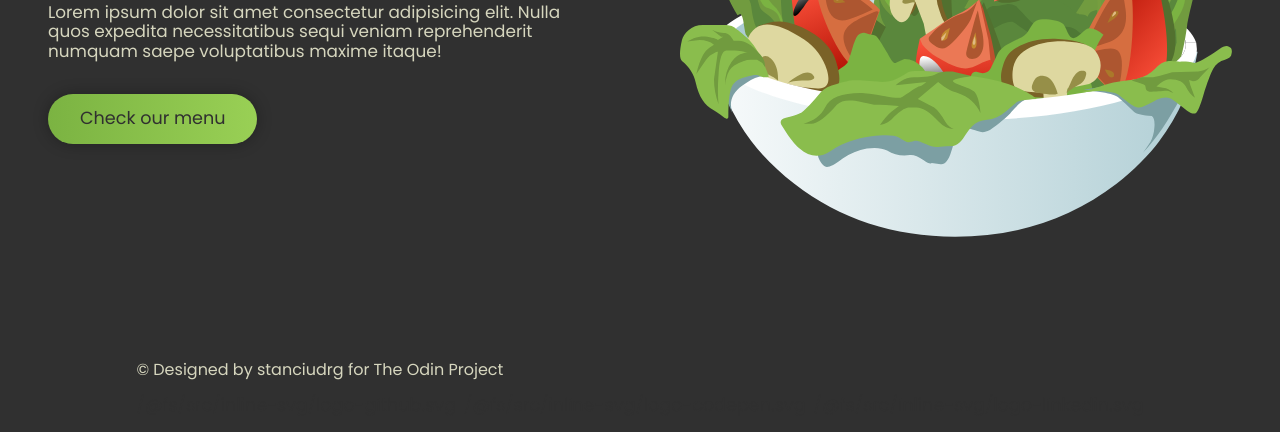
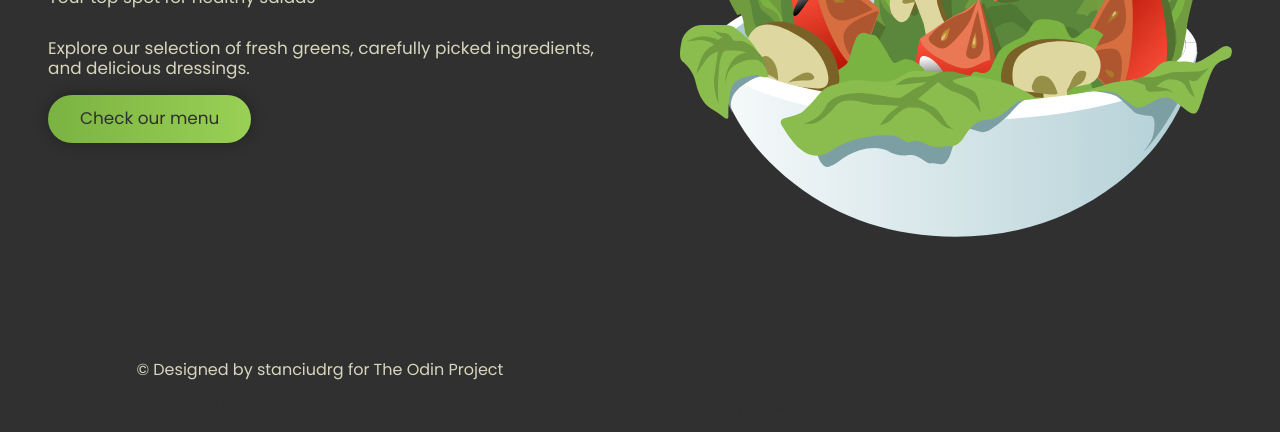
Before and after one commit to stanciudrg/restaurant-page, a website built with webpack: page src/index.html in a window 1280 px wide. Shown: the part 368-800 px from the top of the page. Built offline with nearby package versions, Linux system fonts and the light colour scheme.

Commit message:
Add website introduction on the HomePage

```diff
--- a/src/components/home.js
+++ b/src/components/home.js
@@ -27,15 +27,18 @@ export default function loadHomePage() {
     title.appendChild(titleFirst);
     title.appendChild(titleSecond);
 
-    const paragraph = document.createElement('p');
-    paragraph.textContent = 'Lorem ipsum dolor sit amet consectetur adipisicing elit. Nulla quos expedita necessitatibus sequi veniam reprehenderit numquam saepe voluptatibus maxime itaque!'
+    const paragraphOne = document.createElement('p');
+    paragraphOne.textContent = 'Your top spot for healthy salads'
+    const paragraphTwo = document.createElement('p');
+    paragraphTwo.textContent = 'Explore our selection of fresh greens, carefully picked ingredients, and delicious dressings.';
 
     const button = document.createElement('button');
     button.addEventListener('click', loadMenuPage);
     button.textContent = 'Check our menu';
 
     info.appendChild(title);
-    info.appendChild(paragraph);
+    info.appendChild(paragraphOne);
+    info.appendChild(paragraphTwo);
     info.appendChild(button);
 
     const hero = document.createElement('div');
--- a/src/styles/style.css
+++ b/src/styles/style.css
@@ -163,13 +163,19 @@ main {
     color: var(--primary-color);
 }
 
-.info p {
+.info p:first-of-type {
     font-size: clamp(1rem, 0.8714rem + 0.2286vw, 1.1rem);
-    margin: 1rem 0 2rem 0;
+    margin: 0 0 2rem 0;
+}
+
+.info p:last-of-type {
+    font-size: clamp(1rem, 0.8714rem + 0.2286vw, 1.1rem);
+    margin: 1rem 0 1rem 0;
 }
 
 .info button {
     width: auto;
+    font-size: clamp(1rem, 0.8714rem + 0.2286vw, 1.1rem);
     background: linear-gradient(to left, #99d055, #7BB342);
     border-radius: 100px;
     padding: 1rem 2rem;
```
Also changed, not shown: dist/434f872aa24bf215d65a.js (deleted), dist/4c489f28bcd15c8544ed.css (added), dist/5abedcfa7b083a06ee3b.js (added), dist/e9176ac57cee925fdc0b.css (deleted), dist/index.html.
